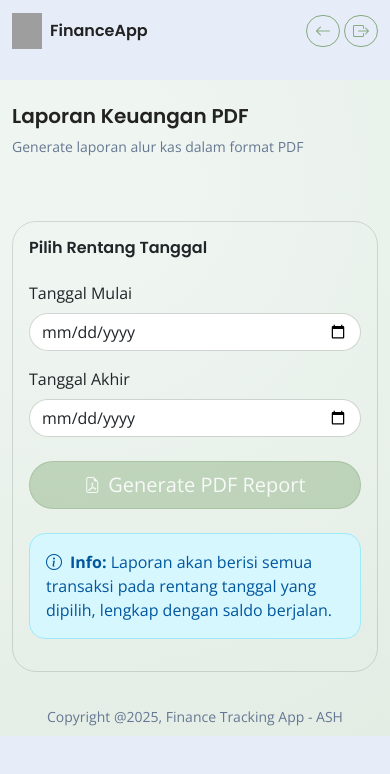
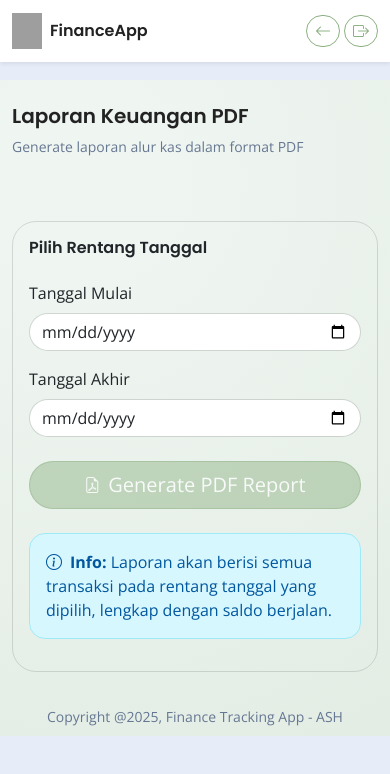
Before and after one commit to lfnsyhd/client-finance-app, a React (Vite) app: page /report in a window 390 px wide. Shown: the top 774 px of the page. Built offline with nearby package versions, Linux system fonts and the light colour scheme; sample sign-in values are in the browser's storage; grey boxes are pictures that could not be loaded.

Commit message:
Fix header overlapping on mobile by adding solid background and shadow

```diff
--- a/src/components/Dashboard.jsx
+++ b/src/components/Dashboard.jsx
@@ -98,10 +98,10 @@ const Dashboard = () => {
 
         if (absNum >= 1000000000) {
             // Milyar (Billion)
-            return `Rp ${(num / 1000000000).toFixed(1)}M`;
+            return `Rp ${parseFloat((num / 1000000000).toFixed(1))}M`;
         } else if (absNum >= 1000000) {
             // Juta (Million)
-            return `Rp ${(num / 1000000).toFixed(1)}JT`;
+            return `Rp ${parseFloat((num / 1000000).toFixed(1))}JT`;
         } else if (absNum >= 1000) {
             // Ribu (Thousand)
             return `Rp ${(num / 1000).toFixed(0)}K`;
@@ -126,7 +126,7 @@ const Dashboard = () => {
         <div className="main-bg main-bg-opac main-bg-blur roundedui theme-pista bg-r-gradient" data-theme="theme-pista">
             {/* Header */}
             <header className="adminuiux-header">
-                <nav className="navbar navbar-expand-lg fixed-top">
+                <nav className="navbar navbar-expand-lg fixed-top bg-white shadow-sm">
                     <div className="container-fluid">
                         <a className="navbar-brand" href="#">
                             <img src={logoImg} alt="Logo" className="avatar avatar-30" />
--- a/src/components/Report.jsx
+++ b/src/components/Report.jsx
@@ -187,7 +187,7 @@ const Report = () => {
         <div className="main-bg main-bg-opac main-bg-blur roundedui theme-pista bg-r-gradient" data-theme="theme-pista">
             {/* Header */}
             <header className="adminuiux-header">
-                <nav className="navbar navbar-expand-lg fixed-top">
+                <nav className="navbar navbar-expand-lg fixed-top bg-white shadow-sm">
                     <div className="container-fluid">
                         <a className="navbar-brand" href="#">
                             <img src={logoImg} alt="Logo" className="avatar avatar-30" />
```
